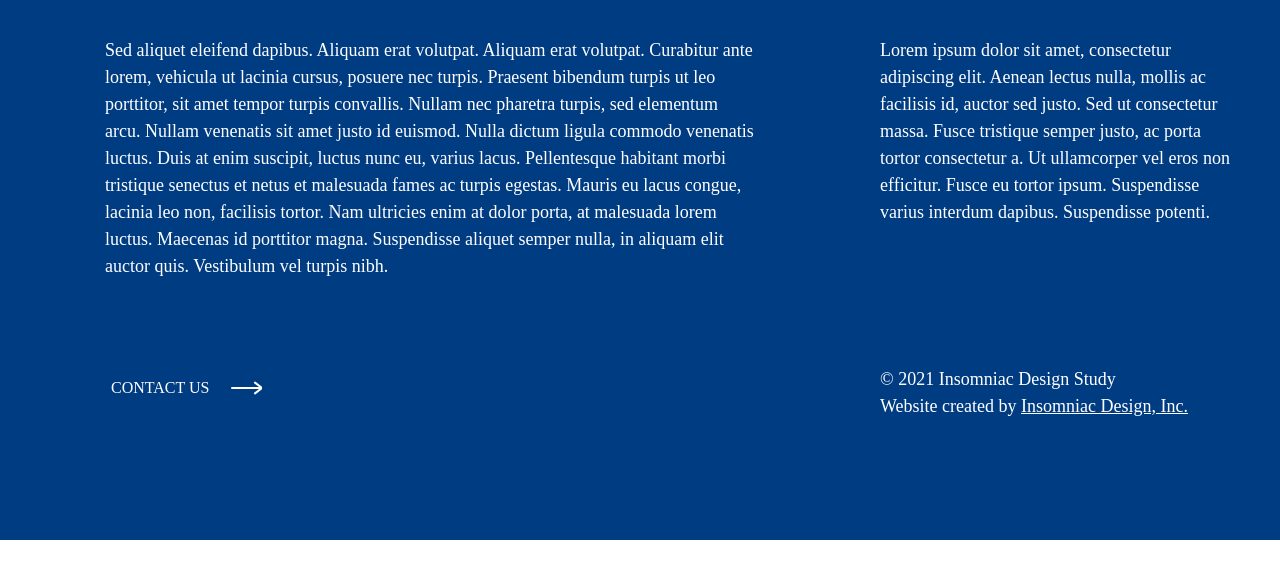
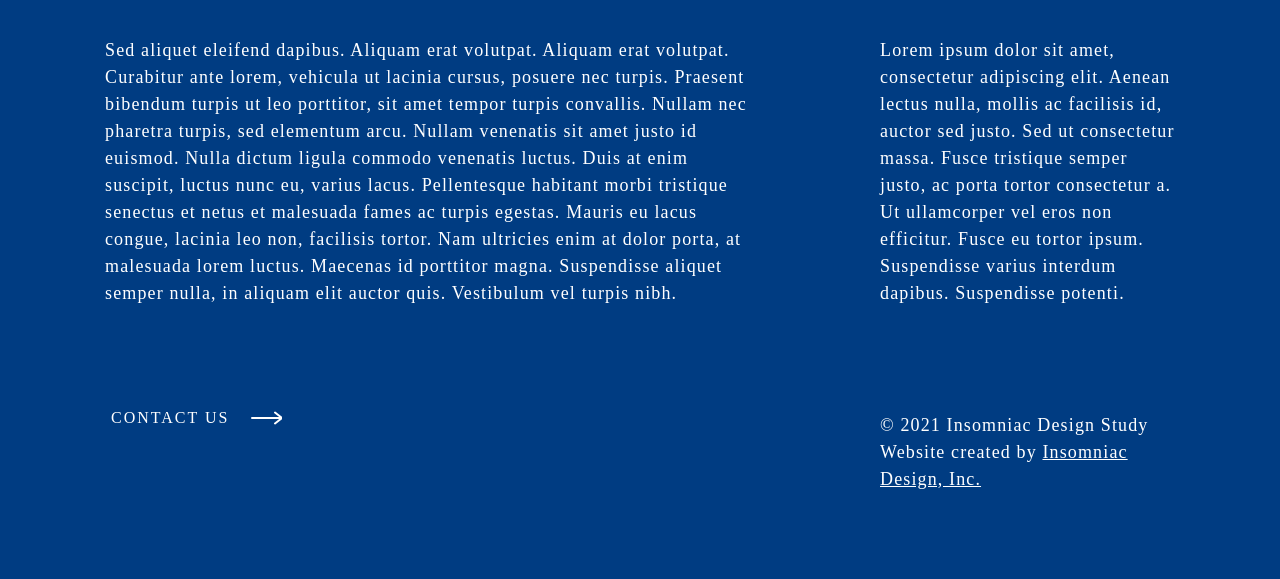
Before and after one commit to reutki/IDS, a website: page src/html/views/index.html in a window 1280 px wide. Shown: the part 331-910 px from the top of the page. Before the commit the page ends 871 px from the top, so only its background shows below. Drawn offline with nearby package versions, Linux system fonts and the light colour scheme; files that its build step writes are made by us from their sources; files whose address does not match are found by name.

Commit message:
changed the letter spacing and font sizes

```diff
--- a/src/html/views/index.html
+++ b/src/html/views/index.html
@@ -54,7 +54,7 @@
           turpis nibh.
         </p>
         <button>
-          <a>contact us <img src="../../img/arrow.svg" /></a>
+          <a href="/">contact us <img src="../../img/arrow.svg" /></a>
         </button>
       </div>
       <div class="footer-right-text">
--- a/src/scss/_variables.scss
+++ b/src/scss/_variables.scss
@@ -6,4 +6,5 @@ $colorDarkBlue: #003c82;
 @mixin text {
   line-height: 27px;
   font-size: 18px;
+  letter-spacing: 1.13px;
 }
--- a/src/scss/components/_footer.scss
+++ b/src/scss/components/_footer.scss
@@ -1,6 +1,6 @@
 .main-footer {
   display: grid;
-  grid-template-columns: 1fr 0.5fr;
+  grid-template-columns: 1fr 1fr;
   grid-column-gap: 125px;
   padding: 120px 105px 120px 105px;
   background-color: $colorDarkBlue;
@@ -23,16 +23,20 @@
     a {
       display: flex;
       gap: 22px;
+      text-decoration: none;
+      color: $colorWhite;
+      font-size: 16px;
+      line-height: 24px;
+      letter-spacing: 2px;
     }
   }
 
   .footer-right-text {
-    width: 350px;
     a {
       color: $colorWhite;
     }
     .copyright {
-      margin-top: 140px;
+      margin-top: 105px;
       @include text;
       p {
         margin: 0;
```
